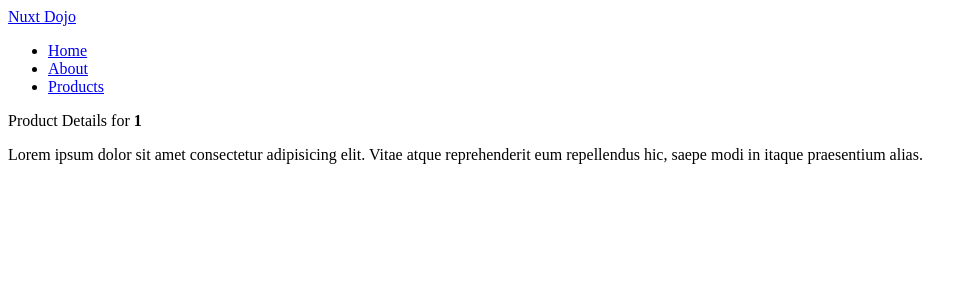
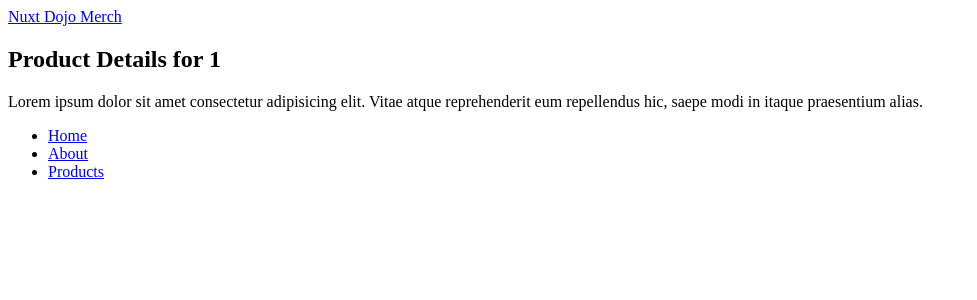
Before and after one commit to Iftee97/first-nuxt3-app, a Nuxt app: page /products/1 in a window 1280 px wide. Shown: the top 300 px of the page, without its empty margins (0-977 px from the left). Built offline with nearby package versions, Linux system fonts and the light colour scheme.

Commit message:
added products layout and applied to products index and [id] pages

```diff
--- a/layouts/default.vue
+++ b/layouts/default.vue
@@ -11,7 +11,6 @@
       </nav>
     </header>
 
-    <!-- output page content -->
     <div>
       <slot />
     </div>
--- /dev/null
+++ b/layouts/products.vue
@@ -0,0 +1,27 @@
+<template>
+  <div>
+    <header>
+      <nav>
+        <NuxtLink to="/products">Nuxt Dojo Merch</NuxtLink>
+      </nav>
+    </header>
+
+    <div>
+      <slot />
+    </div>
+
+    <footer>
+      <ul>
+        <li><NuxtLink to="/">Home</NuxtLink></li>
+        <li><NuxtLink to="/about">About</NuxtLink></li>
+        <li><NuxtLink to="/products">Products</NuxtLink></li>
+      </ul>
+    </footer>
+  </div>
+</template>
+
+<style scoped>
+.router-link-exact-active {
+  color: #12b488;
+}
+</style>
--- a/pages/index.vue
+++ b/pages/index.vue
@@ -12,8 +12,7 @@
   </div>
 </template>
 
-<script>
-export default {};
+<script setup>
 </script>
 
 <style scoped>
--- a/pages/products/[id].vue
+++ b/pages/products/[id].vue
@@ -1,8 +1,8 @@
 <template>
   <div>
-    <p>
+    <h2>
       Product Details for <strong>{{ id }}</strong>
-    </p>
+    </h2>
     <p>
       Lorem ipsum dolor sit amet consectetur adipisicing elit. Vitae atque
       reprehenderit eum repellendus hic, saepe modi in itaque praesentium alias.
@@ -12,4 +12,8 @@
 
 <script setup>
 const { id } = useRoute().params;
+
+definePageMeta({
+  layout: "products",
+});
 </script>
--- a/pages/products/index.vue
+++ b/pages/products/index.vue
@@ -3,3 +3,9 @@
     <p>Products</p>
   </div>
 </template>
+
+<script setup>
+definePageMeta({
+  layout: "products",
+});
+</script>
```
